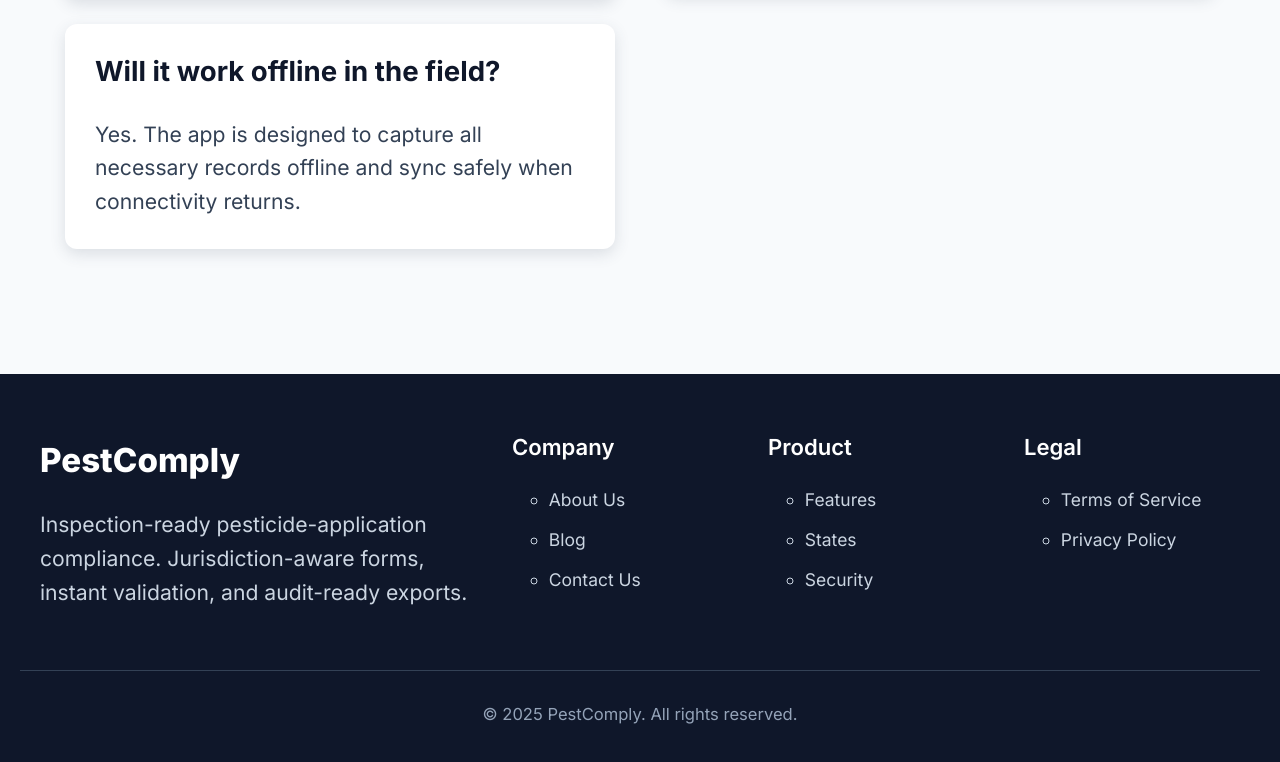
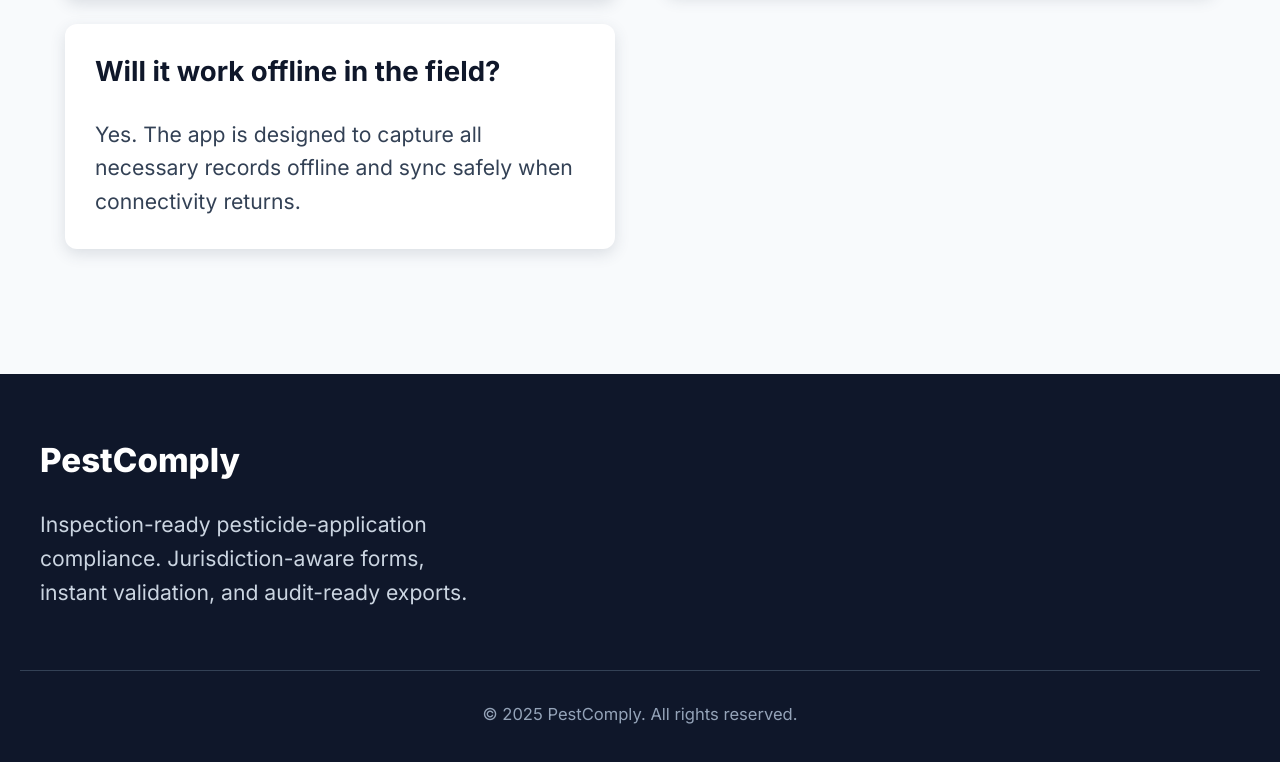
Before and after one commit to pestcomply/pestcomply.com, a plain HTML site: page index.html in a window 1280 px wide. Shown: the part 6985-7747 px from the top of the page. Drawn offline with Linux system fonts and the light colour scheme.

Commit message:
Update index.html

```diff
--- a/index.html
+++ b/index.html
@@ -861,29 +861,6 @@
                     <a href="#" class="logo">PestComply</a>
                     <p>Inspection-ready pesticide-application compliance. Jurisdiction-aware forms, instant validation, and audit-ready exports.</p>
                 </div>
-                <div class="footer-col">
-                    <h4>Company</h4>
-                    <ul>
-                        <li><a href="#">About Us</a></li>
-                        <li><a href="#">Blog</a></li>
-                        <li><a href="#">Contact Us</a></li>
-                    </ul>
-                </div>
-                <div class="footer-col">
-                    <h4>Product</h4>
-                    <ul>
-                        <li><a href="#">Features</a></li>
-                        <li><a href="#">States</a></li>
-                        <li><a href="#">Security</a></li>
-                    </ul>
-                </div>
-                <div class="footer-col">
-                    <h4>Legal</h4>
-                    <ul>
-                        <li><a href="#">Terms of Service</a></li>
-                        <li><a href="#">Privacy Policy</a></li>
-                    </ul>
-                </div>
             </div>
         </div>
         <div class="footer-bottom">
```
